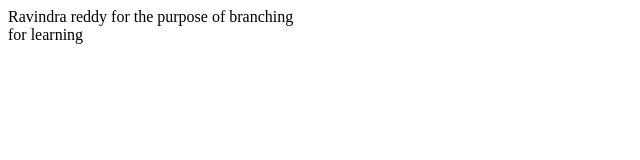
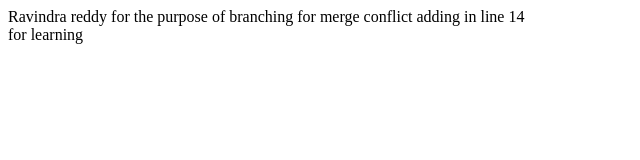
Before and after one commit to TRReddy1/TestRepo, a plain HTML site: page index.html in a window 1280 px wide. Shown: the whole page, without its empty margins (0-640 px from the left). Drawn offline with Linux system fonts and the light colour scheme.

Commit message:
to check merge conflict

```diff
--- a/index.html
+++ b/index.html
@@ -10,6 +10,8 @@
 <body>
     Ravindra reddy
     for the purpose of branching
+
+    for merge conflict adding in line 14
 </body>
 <div> for learning</div>
 
```
